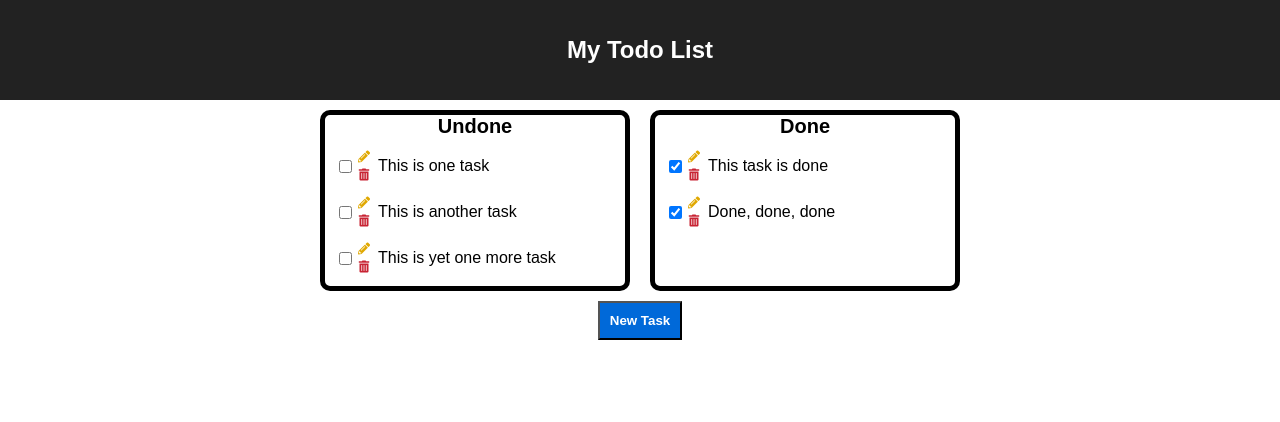
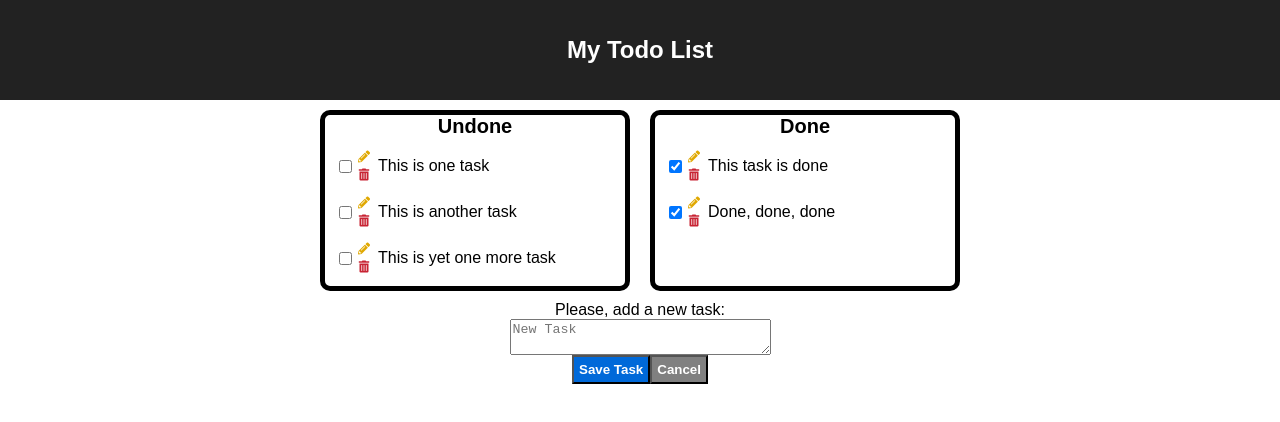
Before and after one commit to urbinans/todo-react-app, a React (Create React App) app: page / in a window 1280 px wide. Both pictures are taken after a click on the button "New Task". Shown: the top 422 px of the page. Built offline with nearby package versions, Linux system fonts and the light colour scheme.

Commit message:
Added functionability for adding new tasks

```diff
--- a/src/App.js
+++ b/src/App.js
@@ -1,9 +1,11 @@
 import React, { Component } from 'react';
 import './App.css';
 import TaskLister from './TaskLister';
+import TaskAdder from './TaskAdder';
 
 class App extends Component {
-  render() {
+  constructor(props) {
+    super(props);
     const tasks = [
       {
         "id": 1,
@@ -32,13 +34,61 @@ class App extends Component {
       }
     ];
 
-    const doneTasks = tasks.filter(task => {
+    this.state = {
+      addNewTask: false,
+      tasks: tasks
+    };
+    this.handleNewTask = this.handleNewTask.bind(this);
+    this.handleSave = this.handleSave.bind(this);
+    this.handleCancel = this.handleCancel.bind(this);
+  }
+
+  handleNewTask() {
+    this.setState({
+      addNewTask: true
+    });
+  }
+
+  handleSave(value) {
+    if (value !== "") {
+      let tasks = this.state.tasks;
+      tasks.push({
+        "id": tasks.length,
+        "description": value,
+        "done": false
+      });
+      this.setState({
+        addNewTask: false,
+        task: tasks
+      });
+    } else {
+      this.setState({
+        addNewTask: false,
+      });
+    }
+  }
+
+  handleCancel() {
+    this.setState({
+      addNewTask: false
+    });
+  }
+
+  render() {
+    const doneTasks = this.state.tasks.filter(task => {
       return task.done === true;
     });
 
-    const undoneTasks = tasks.filter(task => {
+    const undoneTasks = this.state.tasks.filter(task => {
       return task.done === false;
     });
+
+    let addButton = null;
+    if (this.state.addNewTask) {
+      addButton = <TaskAdder newTask={this.state.newTask} handleSave={this.handleSave} handleCancel={this.handleCancel}/>
+    } else {
+      addButton = <button className="App-new-task-button" onClick={this.handleNewTask}>New Task</button>
+    }
 
     return (
       <div className="App">
@@ -49,7 +99,7 @@ class App extends Component {
           <TaskLister title="Undone" tasks={undoneTasks} />
           <TaskLister title="Done" tasks={doneTasks} />
         </div>
-        <button className="App-new-task-button">New Task</button>
+        {addButton}
       </div>
     );
   }
--- /dev/null
+++ b/src/TaskAdder.css
@@ -0,0 +1,24 @@
+.Task-adder {
+    display: flex;
+    flex-direction: column;
+    align-items: center;
+    justify-content: center;
+}
+
+.Adder-buttons {
+    display: flex;
+}
+
+.Save-button {
+    padding: 5px;
+    font-weight: bold;
+    color: white;
+    background-color: #0069d9;
+}
+
+.Cancel-button {
+    padding: 5px;
+    font-weight: bold;
+    color: white;
+    background-color: gray;
+}
--- /dev/null
+++ b/src/TaskAdder.js
@@ -0,0 +1,38 @@
+import React, { Component } from 'react';
+import './TaskAdder.css'
+
+class TaskAdder extends Component {
+  constructor(props) {
+    super(props);
+    this.state = {
+      newTask: ""
+    };
+    this.handleChange = this.handleChange.bind(this);
+    this.handleSave = this.handleSave.bind(this);
+  }
+
+  handleSave() {
+    this.props.handleSave(this.state.newTask);
+  }
+
+  handleChange(e) {
+    this.setState({
+      newTask: e.target.value
+    });
+  }
+
+  render() {
+    return (
+      <div className="Task-adder">
+        Please, add a new task:
+        <textarea cols="30" rows="2" placeholder="New Task" defaultValue={this.state.newTask} onChange={this.handleChange}></textarea>
+        <div className="Adder-buttons">
+          <button className="Save-button" onClick={this.handleSave}>Save Task</button>
+          <button className="Cancel-button" onClick={this.props.handleCancel}>Cancel</button>
+        </div>
+      </div>
+    );
+  }
+}
+
+export default TaskAdder;
```
